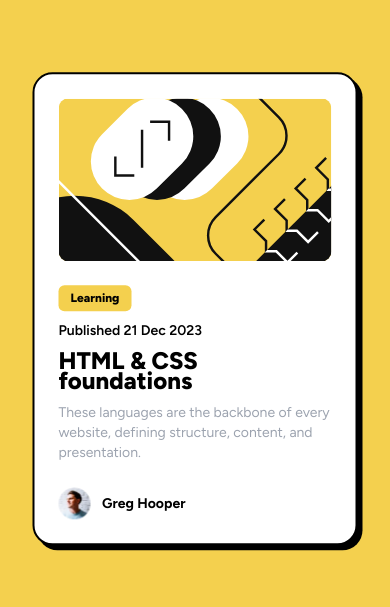
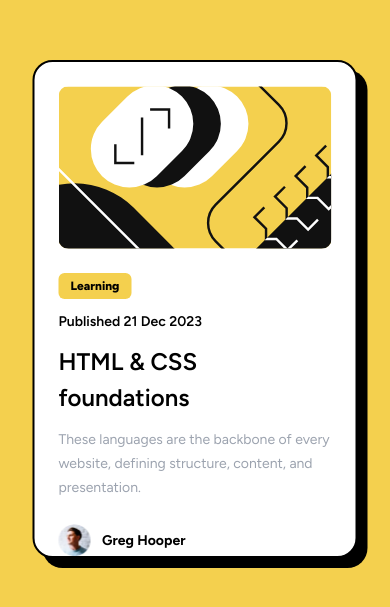
Before and after one commit to yoyov51234/card, a website: page index.html in a window 390 px wide. Shown: the part 113-720 px from the top of the page. Drawn offline with Linux system fonts and the light colour scheme.

Commit message:
changed the height with big and small screens

```diff
--- a/index.html
+++ b/index.html
@@ -11,8 +11,9 @@
 <body class="bg-primary font-body ">
 
   <div class="relative h-screen ">
-    <div class="bg-white rounded-[20px] min-w-[288px] max-w-[384px] w-5/6 max-h-[522px] border tablet:border-2 border-black
-  absolute top-1/2 left-1/2 transform -translate-x-1/2 -translate-y-1/2 p-[24px]  MyShadowDefault tablet:MyShadow
+    <div class="bg-white rounded-[20px] min-w-[288px] max-w-[384px] w-5/6 max-h-[522px] h-[480px] border tablet:border-2 border-black
+  absolute top-1/2 left-1/2 transform -translate-x-1/2 -translate-y-1/2 p-[24px]  MyShadowDefault  tablet:shadow-[10px_10px_rgba(0,0,0,1)]
+  tablet:h-[498px]
   ">
       <div>
         <img class="w-full h-full rounded-[10px] mb-6 overflow-hidden  " src="./public/images/illustration-article.svg"
@@ -22,13 +23,14 @@
       <main>
         <div class="text-black font-extrabold px-3 py-1 bg-primary rounded-md inline-block mb-3
         text-[12px]"> Learning</div>
-        <p class="mb-3  text-xs font-semibold tablet:text-[14px] ">
+        <p class="mb-3  text-xs font-semibold tablet:text-[14px] leading-[21px]">
           Published 21 Dec 2023
         </p>
-        <div class="mb-3 font-extrabold text-sm hover:text-primary  tablet:text-[24px] ">
+        <div
+          class="mb-3 font-extrabold text-sm hover:text-primary  tablet:text-[24px] tablet:font-semibold  leading-9 ">
           <a href="">HTML & CSS foundations</a>
         </div>
-        <p class="mb-6 text-gray-400 text-sm">
+        <p class="mb-6 text-gray-400 text-sm leading-[24px]">
           These languages are the backbone of every website, defining structure, content, and presentation.
         </p>
       </main>
```
Also changed, not shown: public/output.css.
